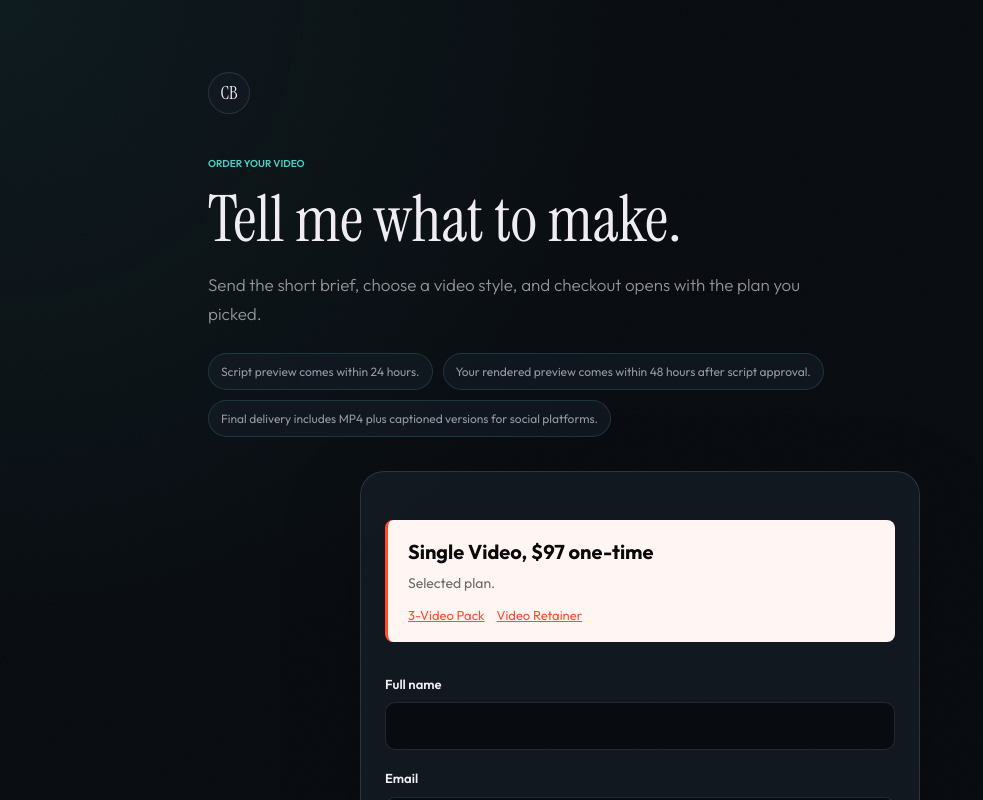
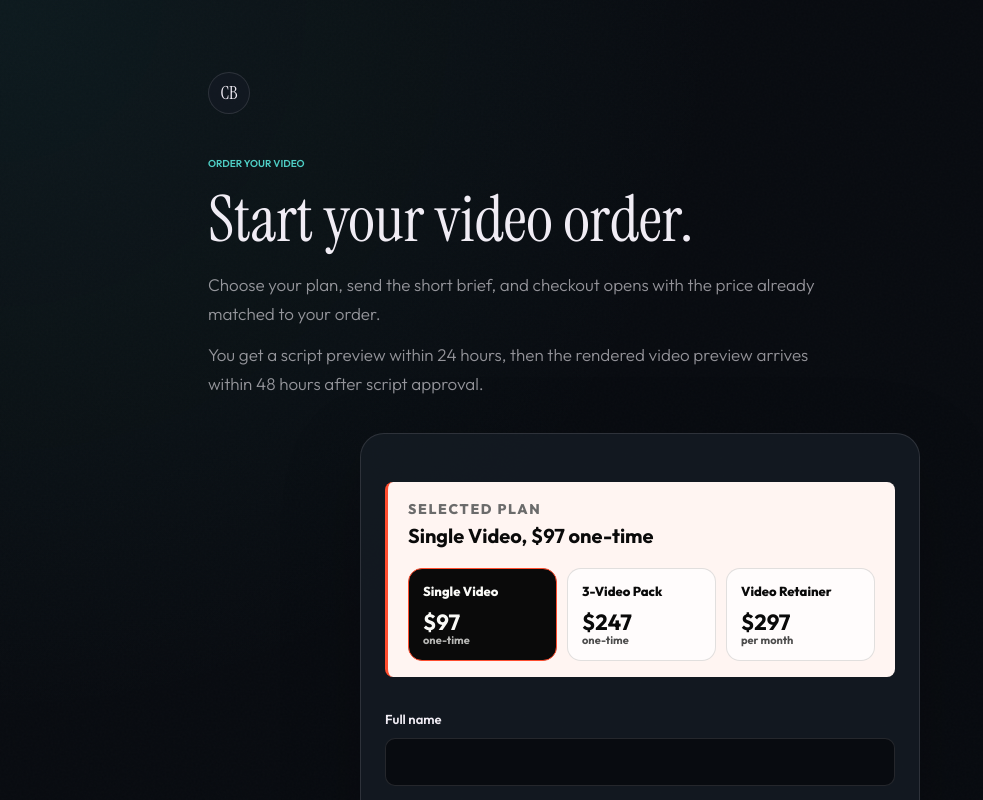
Before and after one commit to GambleFreeLife/chuck-portfolio, a Next.js app: page /order-video in a window 1280 px wide. Shown: the top 800 px of the page, without its empty margins (0-983 px from the left). Built offline with nearby package versions, Linux system fonts and the light colour scheme.

Commit message:
Polish video order checkout and hero fallback

```diff
--- a/app/api/video-order/route.ts
+++ b/app/api/video-order/route.ts
@@ -6,7 +6,7 @@ import { getSupabaseAdmin } from "@/lib/server/supabase";
 export const runtime = "nodejs";
 
 type ProductType = "single" | "pack" | "retainer";
-type StylePreference = "brand_intro" | "service_explainer" | "testimonial_cinematic";
+type StylePreference = "brand_intro" | "service_explainer" | "testimonial_cinematic" | "recommend_one";
 
 type VideoOrderPayload = {
   full_name: string;
@@ -37,7 +37,7 @@ const rateLimitWindowMs = 10 * 60 * 1000;
 const rateLimitMaxRequests = 6;
 const videoOrderAttempts = new Map<string, { count: number; resetAt: number }>();
 
-const stylePreferences = ["brand_intro", "service_explainer", "testimonial_cinematic"] as const;
+const stylePreferences = ["brand_intro", "service_explainer", "testimonial_cinematic", "recommend_one"] as const;
 const productTypes = ["single", "pack", "retainer"] as const;
 
 function jsonError(message: string, status: number, errors?: Record<string, string>) {
--- a/app/globals.css
+++ b/app/globals.css
@@ -213,6 +213,7 @@ footer{text-align:center;padding:28px 0;border-top:1px solid var(--t4);font-size
 .flow-hero h1,.thank-you-card h1{font-family:var(--font-instrument-serif),'Instrument Serif',serif;font-weight:400;letter-spacing:0;line-height:1.05}
 .flow-hero h1{font-size:64px;max-width:720px;margin-bottom:18px}
 .flow-hero p{max-width:620px;color:var(--t2);font-size:17px;font-weight:300;line-height:1.7}
+.flow-hero-note{margin-top:12px}
 .flow-proof{display:flex;flex-wrap:wrap;gap:10px;margin-top:24px}
 .flow-proof span{padding:8px 12px;border:1px solid rgba(78,205,196,.18);border-radius:60px;background:rgba(20,27,36,.72);color:var(--t2);font-size:12px}
 .flow-alert,.form-error{border:1px solid rgba(224,120,80,.35);background:rgba(224,120,80,.08);color:#f0b39a;border-radius:var(--rs);padding:14px 16px;font-size:13px}
@@ -298,10 +299,21 @@ footer{text-align:center;padding:28px 0;border-top:1px solid var(--t4);font-size
 }
 .hero-video-frame video,
 .hero-video-frame img{
+  position:absolute;
+  inset:0;
   width:100%;
   height:100%;
   object-fit:cover;
   display:block;
+}
+.hero-video-frame video{
+  z-index:1;
+}
+.hero-video-frame img{
+  z-index:0;
+}
+.hero-video-frame video.is-video-unavailable{
+  display:none;
 }
 .hero-video-frame::before{
   content:"";
@@ -314,9 +326,6 @@ footer{text-align:center;padding:28px 0;border-top:1px solid var(--t4);font-size
 }
 @media(prefers-reduced-motion:reduce){
   .hero-video-frame video{display:none}
-}
-@media(prefers-reduced-motion:no-preference){
-  .hero-video-frame img.poster-fallback{display:none}
 }
 
 /* VideoShowcase */
@@ -516,6 +525,14 @@ footer{text-align:center;padding:28px 0;border-top:1px solid var(--t4);font-size
   border-radius:8px;
   margin-bottom:14px;
 }
+.video-order-plan-eyebrow{
+  font-size:12px;
+  font-weight:800;
+  letter-spacing:.12em;
+  text-transform:uppercase;
+  color:var(--accent-coral);
+  margin:0 0 8px;
+}
 .video-order-plan h2{
   font-size:20px;
   font-weight:700;
@@ -537,6 +554,74 @@ footer{text-align:center;padding:28px 0;border-top:1px solid var(--t4);font-size
   flex-wrap:wrap;
   gap:12px;
   margin-top:10px;
+}
+.video-plan-toggle{
+  display:grid;
+  grid-template-columns:repeat(3,minmax(0,1fr));
+  gap:10px;
+  margin-top:16px;
+}
+.video-plan-option{
+  display:flex;
+  flex-direction:column;
+  justify-content:space-between;
+  min-height:92px;
+  padding:14px;
+  border:1px solid rgba(10,10,10,.12);
+  border-radius:14px;
+  background:rgba(255,255,255,.72);
+  color:var(--ink-near-black);
+  text-decoration:none;
+  transition:transform .2s ease,border-color .2s ease,box-shadow .2s ease,background .2s ease;
+}
+.video-order-plan .video-plan-option{
+  color:var(--ink-near-black);
+  font-size:inherit;
+  text-decoration:none;
+}
+.video-plan-option:hover{
+  transform:translateY(-1px);
+  border-color:rgba(255,77,46,.42);
+  box-shadow:0 12px 34px rgba(255,77,46,.12);
+}
+.video-plan-option.is-active{
+  background:var(--ink-near-black);
+  border-color:var(--accent-coral);
+  color:var(--surface-warm-white);
+}
+.video-order-plan .video-plan-option.is-active{
+  color:var(--surface-warm-white);
+}
+.video-plan-option span{
+  font-size:13px;
+  font-weight:800;
+  line-height:1.25;
+}
+.video-plan-option strong{
+  display:flex;
+  flex-direction:column;
+  gap:2px;
+  margin-top:12px;
+  font-size:22px;
+  line-height:1;
+}
+.video-plan-option small{
+  font-size:11px;
+  font-weight:700;
+  color:inherit;
+  opacity:.72;
+}
+.video-order-form .form-field select.is-empty{
+  color:rgba(240,236,244,.5);
+}
+.video-order-form .flow-primary-button{
+  background:var(--accent-coral);
+  color:var(--surface-warm-white);
+  box-shadow:0 12px 40px rgba(255,77,46,.18);
+}
+.video-order-form .flow-primary-button:hover:not(:disabled){
+  filter:brightness(1.06);
+  box-shadow:0 16px 54px rgba(255,77,46,.28);
 }
 
 /* Hero - video-first layout */
@@ -633,19 +718,29 @@ footer{text-align:center;padding:28px 0;border-top:1px solid var(--t4);font-size
   .hero-video{justify-self:start;width:min(100%,360px)}
 }
 @media(max-width:640px){
+  .hero{padding:96px 0 56px}
+  .hero-grid{gap:24px}
+  .hero-name{font-size:16px;margin-bottom:12px}
+  .hero-sub{font-size:15px;line-height:1.54;margin-bottom:18px}
+  .hero-action{gap:12px}
+  .hero-trust{margin-top:8px}
+  .hero-stack-trust{display:none}
   .hero-copy h1{
-    font-size:38px;
+    font-size:34px;
     max-width:100%;
     overflow-wrap:break-word;
   }
+  .hero .hero-video-frame{aspect-ratio:4 / 3}
 }
 @media(max-width:480px){
   nav .wrap{padding:0 20px}
   .nav-links{gap:10px}
   .nav-primary{font-size:12px}
   .nav-cta{padding:9px 14px;font-size:11px}
-  .hero-copy h1{font-size:36px}
+  .hero-copy h1{font-size:32px}
   .hero-video{width:100%}
+  .video-plan-toggle{grid-template-columns:1fr}
+  .video-plan-option{min-height:74px}
 }
 
 /* FinalCTA - video-first */
--- a/app/order-video/page.tsx
+++ b/app/order-video/page.tsx
@@ -30,15 +30,13 @@ export default async function OrderVideoPage({ searchParams }: OrderVideoPagePro
         </a>
         <section className="flow-hero" aria-labelledby="order-video-title">
           <div className="sec-label">Order your video</div>
-          <h1 id="order-video-title">Tell me what to make.</h1>
+          <h1 id="order-video-title">Start your video order.</h1>
           <p>
-            Send the short brief, choose a video style, and checkout opens with the plan you picked.
+            Choose your plan, send the short brief, and checkout opens with the price already matched to your order.
           </p>
-          <div className="flow-proof" aria-label="Video order details">
-            <span>Script preview comes within 24 hours.</span>
-            <span>Your rendered preview comes within 48 hours after script approval.</span>
-            <span>Final delivery includes MP4 plus captioned versions for social platforms.</span>
-          </div>
+          <p className="flow-hero-note">
+            You get a script preview within 24 hours, then the rendered video preview arrives within 48 hours after script approval.
+          </p>
         </section>
         {wasCanceled ? (
           <div className="flow-alert" role="status">
--- a/components/VideoOrderForm.tsx
+++ b/components/VideoOrderForm.tsx
@@ -5,7 +5,7 @@ import { useState } from "react";
 import type { FormEvent } from "react";
 
 type VideoOrderPlan = "single" | "pack" | "retainer";
-type StylePreference = "brand_intro" | "service_explainer" | "testimonial_cinematic";
+type StylePreference = "brand_intro" | "service_explainer" | "testimonial_cinematic" | "recommend_one";
 
 type VideoOrderFormProps = {
   plan: VideoOrderPlan;
@@ -35,35 +35,45 @@ const initialFormState: FormState = {
 const fieldNames = ["full_name", "email", "business_name", "brand_offer", "target_audience", "style_preference"] as const;
 
 const styleOptions = [
-  { value: "brand_intro", label: "Brand intro" },
-  { value: "service_explainer", label: "Service explainer" },
-  { value: "testimonial_cinematic", label: "Testimonial cinematic" },
+  { value: "brand_intro", label: "Brand Intro" },
+  { value: "service_explainer", label: "Service Explainer" },
+  { value: "testimonial_cinematic", label: "Testimonial Cinematic" },
+  { value: "recommend_one", label: "Recommend One" },
+] as const;
+
+const planOptions = [
+  {
+    plan: "single",
+    name: "Single Video",
+    price: "$97",
+    cadence: "one-time",
+  },
+  {
+    plan: "pack",
+    name: "3-Video Pack",
+    price: "$247",
+    cadence: "one-time",
+  },
+  {
+    plan: "retainer",
+    name: "Video Retainer",
+    price: "$297",
+    cadence: "per month",
+  },
 ] as const;
 
 const planDetails = {
   single: {
     name: "Single Video",
     price: "$97 one-time",
-    alternatives: [
-      { plan: "pack", label: "3-Video Pack" },
-      { plan: "retainer", label: "Video Retainer" },
-    ],
   },
   pack: {
     name: "3-Video Pack",
     price: "$247 one-time",
-    alternatives: [
-      { plan: "single", label: "Single Video" },
-      { plan: "retainer", label: "Video Retainer" },
-    ],
   },
   retainer: {
     name: "Video Retainer",
     price: "$297/month",
-    alternatives: [
-      { plan: "single", label: "Single Video" },
-      { plan: "pack", label: "3-Video Pack" },
-    ],
   },
 } as const;
 
@@ -206,14 +216,23 @@ export function VideoOrderForm({ plan }: VideoOrderFormProps) {
   return (
     <form className="video-order-form intake-card" onSubmit={handleSubmit} noValidate>
       <div className="video-order-plan">
+        <p className="video-order-plan-eyebrow">Selected plan</p>
         <h2>
           {selectedPlan.name}, {selectedPlan.price}
         </h2>
-        <p>Selected plan.</p>
-        <div className="video-order-plan-links" aria-label="Change video plan">
-          {selectedPlan.alternatives.map((alternative) => (
-            <Link href={`/order-video?plan=${alternative.plan}`} key={alternative.plan}>
-              {alternative.label}
+        <div className="video-plan-toggle" aria-label="Choose video plan">
+          {planOptions.map((option) => (
+            <Link
+              aria-current={option.plan === plan ? "true" : undefined}
+              className={`video-plan-option${option.plan === plan ? " is-active" : ""}`}
+              href={`/order-video?plan=${option.plan}`}
+              key={option.plan}
+            >
+              <span>{option.name}</span>
+              <strong>
+                {option.price}
+                <small>{option.cadence}</small>
+              </strong>
             </Link>
           ))}
         </div>
@@ -295,14 +314,16 @@ export function VideoOrderForm({ plan }: VideoOrderFormProps) {
 
       <label className="form-field">
         <span>Style preference</span>
+        <small>Pick the closest style, or choose Recommend One and I will match the format to your offer.</small>
         <select
+          className={form.style_preference ? undefined : "is-empty"}
           name="style_preference"
           value={form.style_preference}
           onChange={(event) => updateField("style_preference", event.target.value)}
           aria-invalid={Boolean(errors.style_preference)}
           required
         >
-          <option value="">Choose a style</option>
+          <option value="">Choose a Style</option>
           {styleOptions.map((option) => (
             <option value={option.value} key={option.value}>
               {option.label}
--- a/lib/server/email.ts
+++ b/lib/server/email.ts
@@ -68,6 +68,10 @@ function getVideoStyleLabel(stylePreference: string) {
 
   if (stylePreference === "testimonial_cinematic") {
     return "Testimonial cinematic";
+  }
+
+  if (stylePreference === "recommend_one") {
+    return "Recommend one";
   }
 
   return "Brand intro";
```
Also changed, not shown: components/HeroVideo.tsx (+8 -1 lines).
